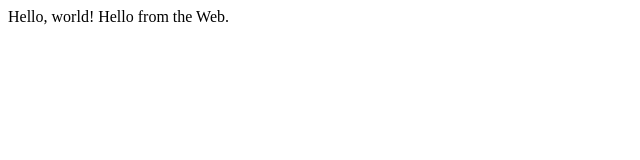
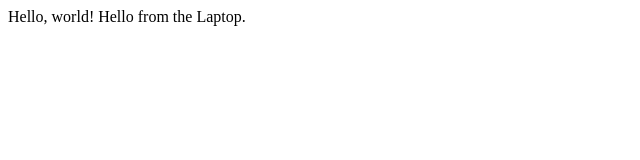
Before and after one commit to leonovko/experimenting0, a plain HTML site: page index.html in a window 1280 px wide. Shown: the full height of the page, 0-640 px from the left. Drawn offline with Linux system fonts and the light colour scheme.

Commit message:
fifth commit

```diff
--- a/index.html
+++ b/index.html
@@ -5,6 +5,6 @@
     </head>
     <body>
         Hello, world!
-        Hello from the Web.
+        Hello from the Laptop.
     </body>
 </html>
```
